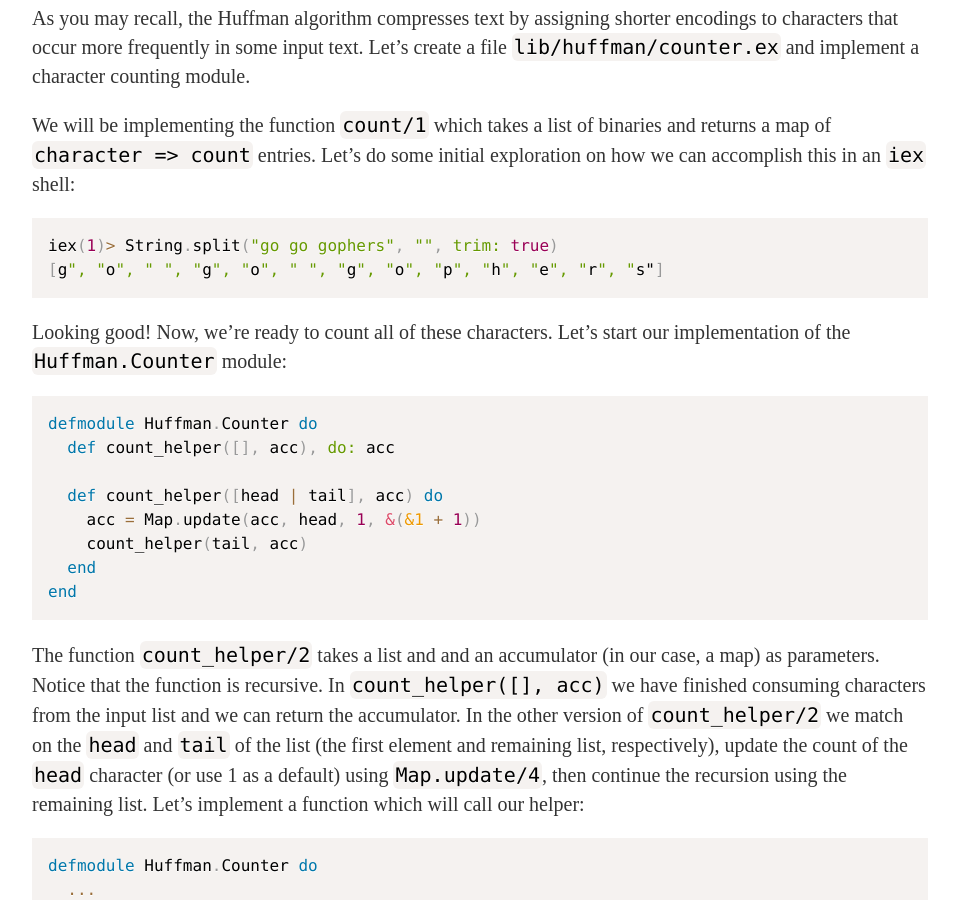
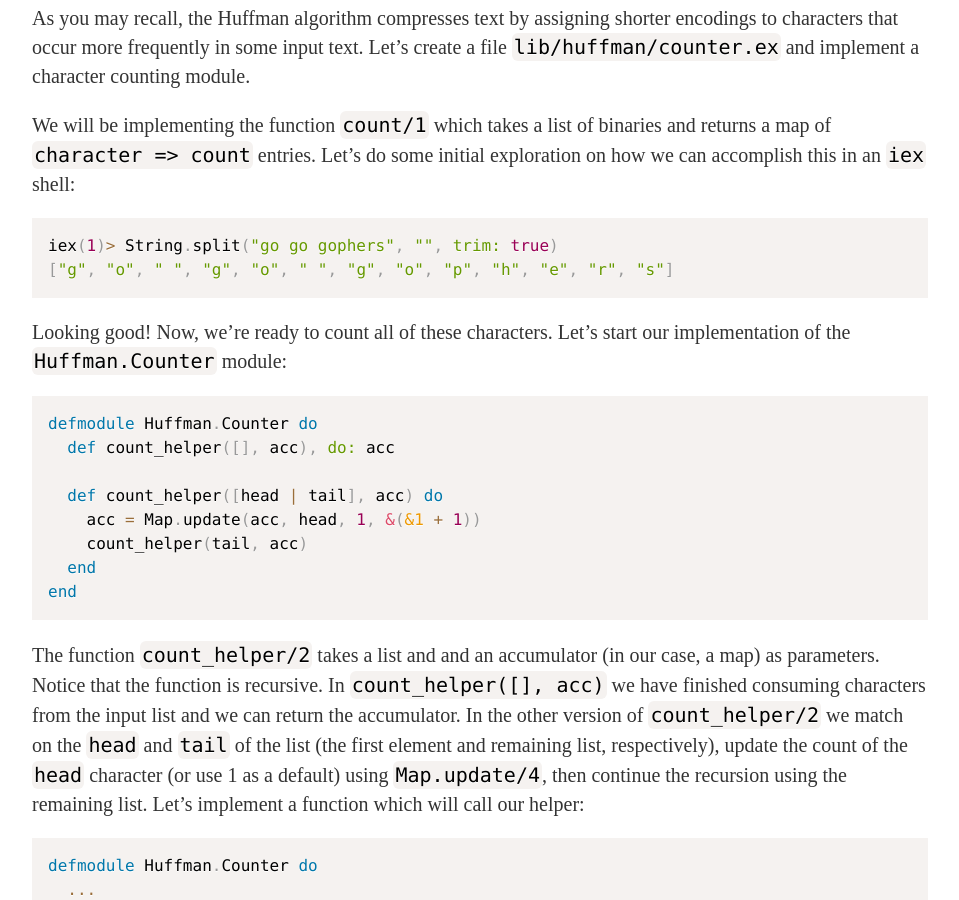
Before and after one commit to nickdichev/nickdichev.github.io, a Jekyll site: the page built from _posts/2019-05-11-huffman-elixir-part2.md, in a window 1280 px wide and 900 px high, scrolled down 591 px. Shown: the whole window, without its empty margins (160-1119 px from the left). Built offline with Jekyll 4.4.1, drawn with Linux system fonts in a browser that asks for light colours.

Commit message:
Dropped a quotation mark

````diff
--- a/_posts/2019-05-11-huffman-elixir-part2.md
+++ b/_posts/2019-05-11-huffman-elixir-part2.md
@@ -21,7 +21,7 @@ We will be implementing the function `count/1` which takes a list of binaries an
 
 ```elixir
 iex(1)> String.split("go go gophers", "", trim: true)
-[g", "o", " ", "g", "o", " ", "g", "o", "p", "h", "e", "r", "s"]
+["g", "o", " ", "g", "o", " ", "g", "o", "p", "h", "e", "r", "s"]
 ```
 
 Looking good! Now, we're ready to count all of these characters. Let's start our implementation of the `Huffman.Counter` module:
````
